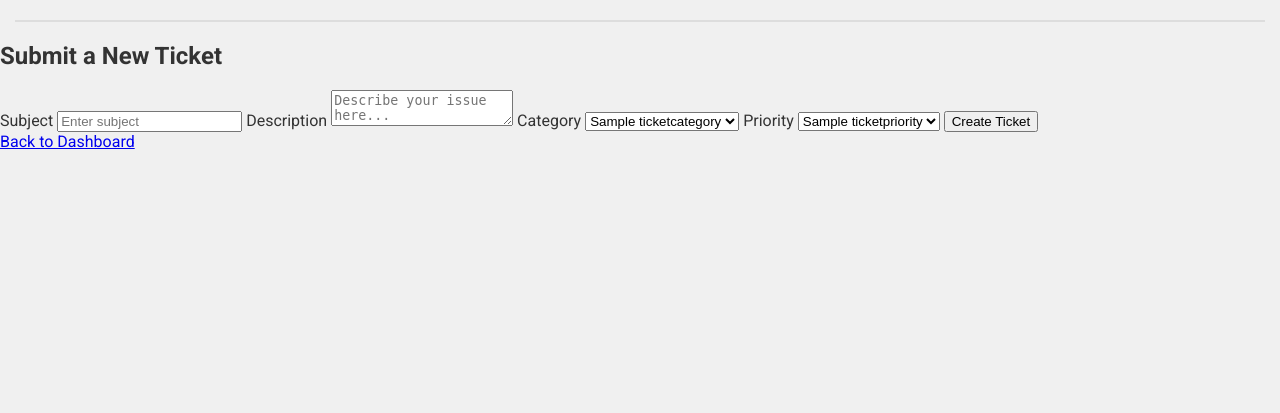
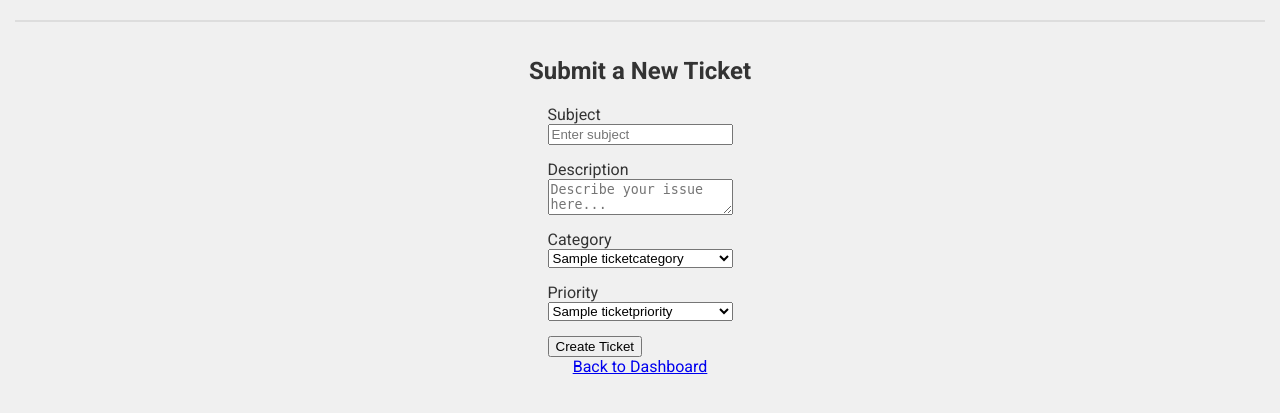
Before and after one commit to BenYoung03/resolve, a Flask app: page /createticket in a window 1280 px wide. Shown: the part 75-488 px from the top of the page. Run offline with Flask 3, Linux system fonts and the light colour scheme; a user stored in the database is signed in; tables that the repository leaves empty hold one stand-in row (values such as "Sample post"); some libraries are stand-ins or nearby versions.

Commit message:
Center form in div

```diff
--- a/app/static/styles/newticket.css
+++ b/app/static/styles/newticket.css
@@ -0,0 +1,12 @@
+.new-ticket-form {
+    display: flex;
+    flex-direction: column;
+    width: 100%;
+    align-items: center;
+}
+
+.form-element{
+    display: flex;
+    flex-direction: column;
+    margin-bottom: 15px;
+}
--- a/app/templates/base.html
+++ b/app/templates/base.html
@@ -34,7 +34,7 @@
             </div>
         </div>
 
-    <!--TODO: Make it so flashed messages are better displayed-->
+    <!--TODO: Make it so flashed messages are better displayed. Put flashed messages on certain spots in individual pages-->
     {% with messages = get_flashed_messages() %}
         {% if messages %}
         <ul>
--- a/app/templates/newticket.html
+++ b/app/templates/newticket.html
@@ -5,28 +5,40 @@
 {% endblock %}
 
 {% block content %}
-<h2>Submit a New Ticket</h2>
+
 
 <!--TODO: STYLE PAGE-->
-
+<div class="new-ticket-form">
+    <h2>Submit a New Ticket</h2>
     <form action="" method="post" novalidate>
         {{ form.hidden_tag() }}
 
+        <div class="form-element">
             {{ form.subject.label }}
             {{ form.subject(placeholder="Enter subject") }}
+        </div>
 
+        <div class="form-element">
             <!--TODO: Implement error handling for when description is too short-->
             {{ form.description.label }}
             {{ form.description(placeholder="Describe your issue here...") }}
+        </div>
 
+        <div class="form-element">
             {{ form.category.label }}
             {{ form.category() }}
+        </div>
 
+        <div class="form-element">
             {{ form.priority.label }}
             {{ form.priority() }}
+        </div>
 
         {{ form.submit() }}
     </form>
 
     <a href="{{ url_for('index') }}">Back to Dashboard</a>
+</div>
+
+
 {% endblock %}
```
Lines whose indentation alone changed are shown as unchanged.
